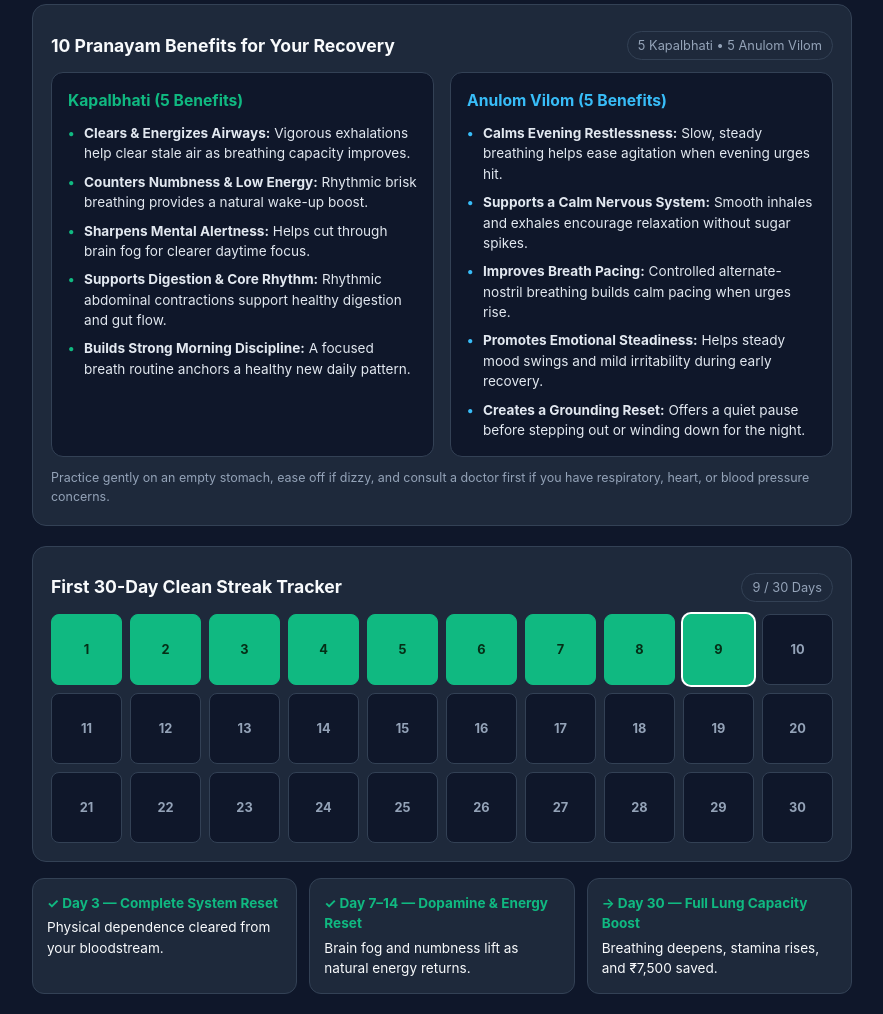
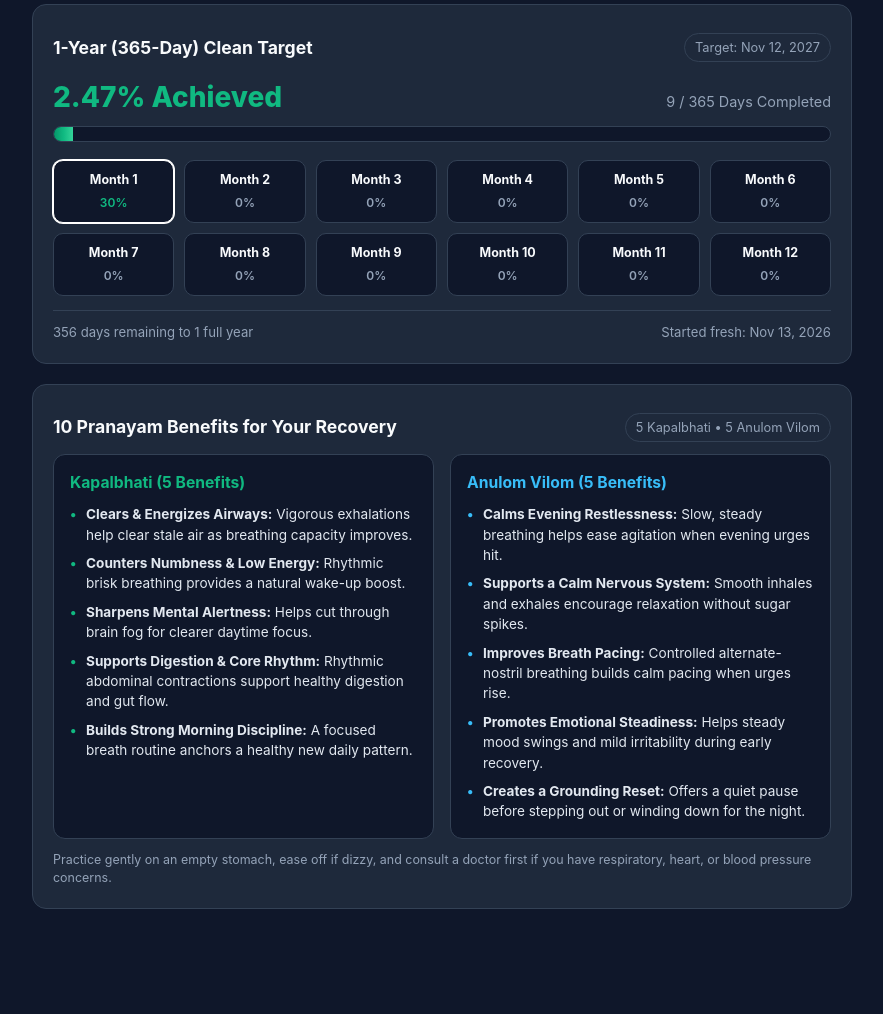
Before and after one commit to anjanikmr39/Personal, a plain HTML site: page index.html in a window 1280 px wide. Shown: the part 771-1785 px from the top of the page, without its empty margins (198-1081 px from the left). After the commit the page ends 1700 px from the top, so only its background shows below. Drawn offline with Linux system fonts and the light colour scheme.

Commit message:
Update index.html

```diff
--- a/index.html
+++ b/index.html
@@ -3,7 +3,7 @@
 <head>
   <meta charset="UTF-8" />
   <meta name="viewport" content="width=device-width, initial-scale=1.0" />
-  <title>Clean Streak & Wellness Tracker</title>
+  <title>Clean Streak & 1-Year Wellness Tracker</title>
   <style>
     :root {
       --bg: #0f172a;
@@ -356,71 +356,110 @@
       color: var(--muted);
     }
 
-    /* 30-Day Grid */
+    /* 1-Year Progress Card */
     .grid-card {
       background: var(--card);
       border: 1px solid var(--border);
       border-radius: 14px;
-      padding: 18px;
+      padding: 20px;
       margin-top: 20px;
     }
 
-    .days-grid {
-      display: grid;
-      grid-template-columns: repeat(10, 1fr);
+    .year-summary-row {
+      display: flex;
+      justify-content: space-between;
+      align-items: baseline;
+      margin-top: 14px;
+      margin-bottom: 8px;
+      flex-wrap: wrap;
       gap: 8px;
-      margin-top: 12px;
     }
 
-    @media (max-width: 540px) {
-      .days-grid {
-        grid-template-columns: repeat(6, 1fr);
+    .year-pct-big {
+      font-size: 1.75rem;
+      font-weight: 800;
+      color: var(--accent);
+    }
+
+    .year-days-text {
+      font-size: 0.9rem;
+      color: var(--muted);
+    }
+
+    .year-bar-bg {
+      width: 100%;
+      height: 16px;
+      background: #0f172a;
+      border-radius: 999px;
+      overflow: hidden;
+      border: 1px solid var(--border);
+      margin-bottom: 18px;
+    }
+
+    .year-bar-fill {
+      height: 100%;
+      background: linear-gradient(90deg, #059669, #10b981, #34d399);
+      width: 0%;
+      transition: width 0.4s ease;
+    }
+
+    .months-grid {
+      display: grid;
+      grid-template-columns: repeat(6, 1fr);
+      gap: 10px;
+    }
+
+    @media (max-width: 600px) {
+      .months-grid {
+        grid-template-columns: repeat(3, 1fr);
       }
     }
 
-    .day-box {
-      aspect-ratio: 1;
-      border-radius: 8px;
+    .month-box {
+      background: #0f172a;
       border: 1px solid var(--border);
-      display: flex;
-      align-items: center;
-      justify-content: center;
-      font-size: 0.8rem;
-      font-weight: 700;
-      color: var(--muted);
-      background: #0f172a;
+      border-radius: 10px;
+      padding: 10px 8px;
+      text-align: center;
     }
 
-    .day-box.done {
-      background: var(--accent);
-      color: #052e16;
+    .month-box.done {
+      background: var(--accent-soft);
       border-color: var(--accent);
     }
 
-    .day-box.today {
-      box-shadow: 0 0 0 2px #ffffff;
+    .month-box.active {
+      border-color: #ffffff;
+      box-shadow: 0 0 0 1px #ffffff;
     }
 
-    /* Milestones */
-    .milestones {
-      display: grid;
-      grid-template-columns: repeat(auto-fit, minmax(220px, 1fr));
-      gap: 12px;
-      margin-top: 16px;
+    .month-name {
+      font-size: 0.78rem;
+      font-weight: 700;
+      color: var(--text);
+      margin-bottom: 4px;
     }
 
-    .milestone-item {
-      background: var(--card);
-      border: 1px solid var(--border);
-      border-radius: 12px;
-      padding: 14px;
-      font-size: 0.85rem;
+    .month-pct {
+      font-size: 0.75rem;
+      font-weight: 600;
+      color: var(--accent);
     }
 
-    .milestone-item strong {
-      display: block;
-      color: var(--accent);
-      margin-bottom: 4px;
+    .month-box:not(.done):not(.active) .month-pct {
+      color: var(--muted);
+    }
+
+    .year-footer-stats {
+      display: flex;
+      justify-content: space-between;
+      margin-top: 14px;
+      padding-top: 12px;
+      border-top: 1px solid var(--border);
+      font-size: 0.82rem;
+      color: var(--muted);
+      flex-wrap: wrap;
+      gap: 8px;
     }
   </style>
 </head>
@@ -437,17 +476,17 @@
       <div class="stat-card">
         <div class="stat-label">Clean & Free Days</div>
         <div class="stat-value" id="daysPassed">9 Days</div>
-        <div class="stat-sub">Started fresh: Nov 13, 2026</div>
+        <div class="stat-sub" id="yearPctSub">2.47% of 365-Day Target</div>
       </div>
       <div class="stat-card">
         <div class="stat-label">Money Saved</div>
         <div class="stat-value" id="moneySaved">₹2,250</div>
-        <div class="stat-sub">@ ₹250 saved every single day</div>
+        <div class="stat-sub">1-Year Target: ₹91,250</div>
       </div>
       <div class="stat-card">
         <div class="stat-label">Healthy Choices Made</div>
         <div class="stat-value" id="choicesCount">90</div>
-        <div class="stat-sub">Lungs & natural energy resetting</div>
+        <div class="stat-sub">1-Year Target: 3,650</div>
       </div>
     </div>
 
@@ -518,6 +557,30 @@
       </div>
     </div>
 
+    <!-- 1-Year (365-Day) Target Tracker -->
+    <div class="grid-card">
+      <div class="section-header" style="margin-bottom: 0;">
+        <div class="section-title">1-Year (365-Day) Clean Target</div>
+        <div class="date-badge" id="yearGoalDate">Target: Nov 12, 2027</div>
+      </div>
+
+      <div class="year-summary-row">
+        <div class="year-pct-big" id="yearPctMain">2.47% Achieved</div>
+        <div class="year-days-text" id="yearDaysFraction">9 / 365 Days Completed</div>
+      </div>
+
+      <div class="year-bar-bg">
+        <div class="year-bar-fill" id="yearBarFill"></div>
+      </div>
+
+      <div class="months-grid" id="monthsGrid"></div>
+
+      <div class="year-footer-stats">
+        <span id="daysRemainingText">356 days remaining to 1 full year</span>
+        <span>Started fresh: Nov 13, 2026</span>
+      </div>
+    </div>
+
     <!-- 10 Pranayam Benefits (5 Kapalbhati + 5 Anulom Vilom) -->
     <div class="grid-card">
       <div class="section-header" style="margin-bottom: 4px;">
@@ -550,36 +613,12 @@
         Practice gently on an empty stomach, ease off if dizzy, and consult a doctor first if you have respiratory, heart, or blood pressure concerns.
       </p>
     </div>
-
-    <!-- 30-Day Progress Grid -->
-    <div class="grid-card">
-      <div class="section-header" style="margin-bottom: 0;">
-        <div class="section-title">First 30-Day Clean Streak Tracker</div>
-        <div class="date-badge" id="streakBadge">9 / 30 Days</div>
-      </div>
-      <div class="days-grid" id="daysGrid"></div>
-    </div>
-
-    <!-- Body Recovery Timeline -->
-    <div class="milestones">
-      <div class="milestone-item">
-        <strong>✓ Day 3 — Complete System Reset</strong>
-        Physical dependence cleared from your bloodstream.
-      </div>
-      <div class="milestone-item">
-        <strong>✓ Day 7–14 — Dopamine & Energy Reset</strong>
-        Brain fog and numbness lift as natural energy returns.
-      </div>
-      <div class="milestone-item">
-        <strong>→ Day 30 — Full Lung Capacity Boost</strong>
-        Breathing deepens, stamina rises, and ₹7,500 saved.
-      </div>
-    </div>
   </div>
 
   <script>
     // Clean streak reference date: Nov 12, 2026 (Day 1 = Nov 13, 2026)
     const START_DATE = new Date(2026, 10, 12); // Month is 0-indexed (10 = November)
+    const TARGET_DAYS = 365;
     const DAILY_SAVINGS = 250;
     const DAILY_CHOICES = 10;
 
@@ -649,9 +688,24 @@
 
     function renderUI() {
       const days = calculateDaysPassed();
+      const rawPct = (days / TARGET_DAYS) * 100;
+      const clampedPct = Math.min(100, rawPct);
+      const formattedPct = clampedPct.toFixed(2);
+      const remainingDays = Math.max(0, TARGET_DAYS - days);
+
       document.getElementById('daysPassed').textContent = `${days} Day${days === 1 ? '' : 's'}`;
+      document.getElementById('yearPctSub').textContent = `${formattedPct}% of 365-Day Target`;
       document.getElementById('moneySaved').textContent = `₹${(days * DAILY_SAVINGS).toLocaleString('en-IN')}`;
       document.getElementById('choicesCount').textContent = (days * DAILY_CHOICES).toLocaleString('en-IN');
+
+      // 1-Year section updates
+      document.getElementById('yearPctMain').textContent = `${formattedPct}% Achieved`;
+      document.getElementById('yearDaysFraction').textContent = `${days} / ${TARGET_DAYS} Days Completed`;
+      document.getElementById('yearBarFill').style.width = `${clampedPct}%`;
+      document.getElementById('daysRemainingText').textContent =
+        remainingDays > 0
+          ? `${remainingDays} day${remainingDays === 1 ? '' : 's'} remaining to 1 full year`
+          : '1-Year Target Achieved!';
 
       const options = { weekday: 'short', month: 'short', day: 'numeric', year: 'numeric' };
       document.getElementById('todayDateDisplay').textContent = new Date().toLocaleDateString('en-IN', options);
@@ -671,8 +725,8 @@
 
       // Update water
       document.getElementById('waterCount').textContent = state.waterGlasses || 0;
-      const pct = Math.min(100, ((state.waterGlasses || 0) / 8) * 100);
-      document.getElementById('waterBar').style.width = `${pct}%`;
+      const waterPct = Math.min(100, ((state.waterGlasses || 0) / 8) * 100);
+      document.getElementById('waterBar').style.width = `${waterPct}%`;
 
       // Update craving level buttons
       ['none', 'mild', 'strong'].forEach(lvl => {
@@ -685,18 +739,29 @@
 
       document.getElementById('cravingNote').value = state.cravingNote || '';
 
-      // Render 30-day grid
-      const grid = document.getElementById('daysGrid');
-      grid.innerHTML = '';
-      for (let i = 1; i <= 30; i++) {
+      // Render 12-Month Milestone Blocks across 365 days
+      const monthsGrid = document.getElementById('monthsGrid');
+      monthsGrid.innerHTML = '';
+      for (let m = 1; m <= 12; m++) {
+        const prevThreshold = Math.round(((m - 1) * TARGET_DAYS) / 12);
+        const nextThreshold = Math.round((m * TARGET_DAYS) / 12);
+        const span = nextThreshold - prevThreshold;
+        const monthProgress = Math.max(0, Math.min(100, Math.round(((days - prevThreshold) / span) * 100)));
+
         const box = document.createElement('div');
-        box.className = 'day-box';
-        box.textContent = i;
-        if (i <= days) box.classList.add('done');
-        if (i === days) box.classList.add('today');
-        grid.appendChild(box);
+        box.className = 'month-box';
+        if (days >= nextThreshold) {
+          box.classList.add('done');
+        } else if (days > prevThreshold || (m === 1 && days === 0)) {
+          box.classList.add('active');
+        }
+
+        box.innerHTML = `
+          <div class="month-name">Month ${m}</div>
+          <div class="month-pct">${monthProgress}%</div>
+        `;
+        monthsGrid.appendChild(box);
       }
-      document.getElementById('streakBadge').textContent = `${Math.min(days, 30)} / 30 Days`;
     }
 
     renderUI();
```
